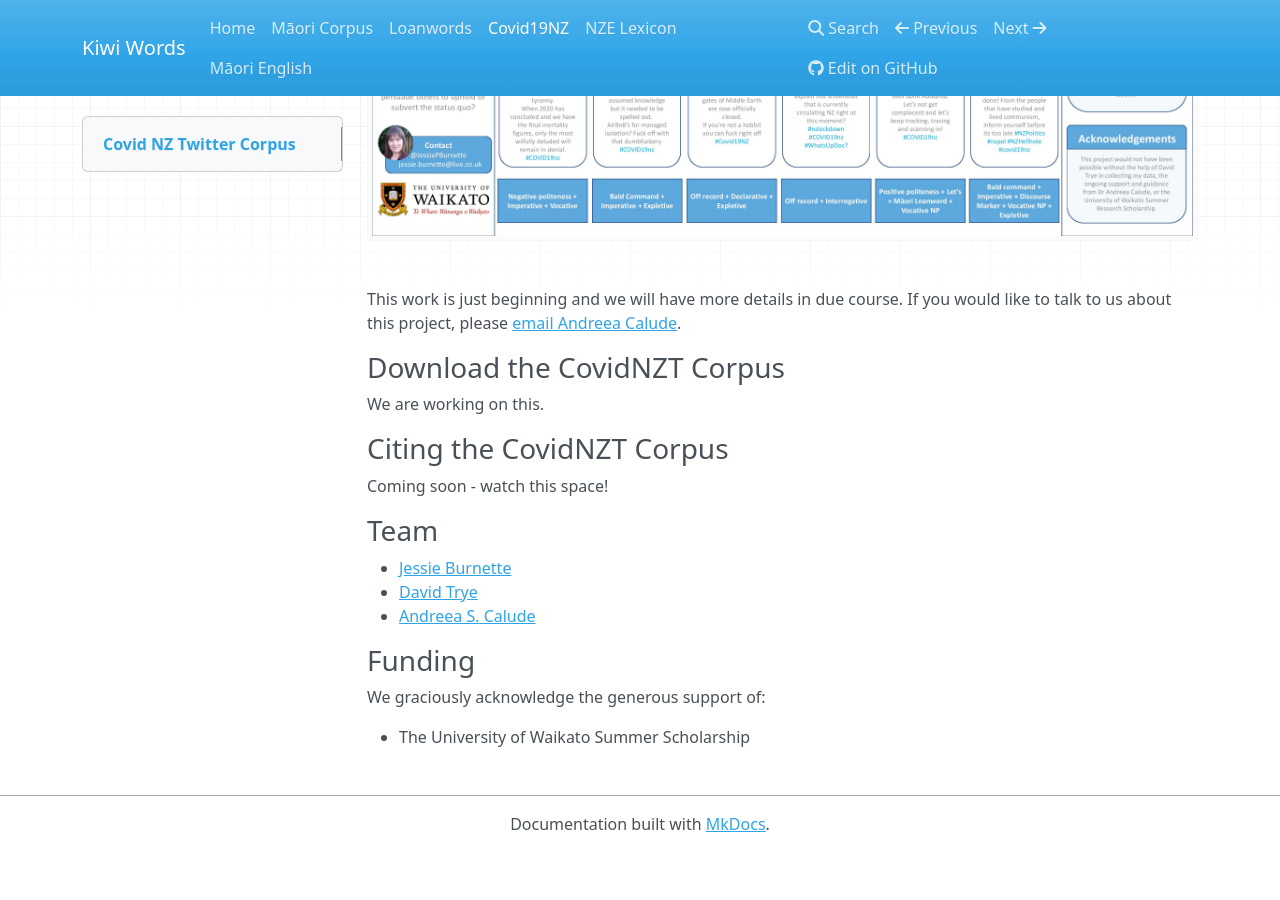
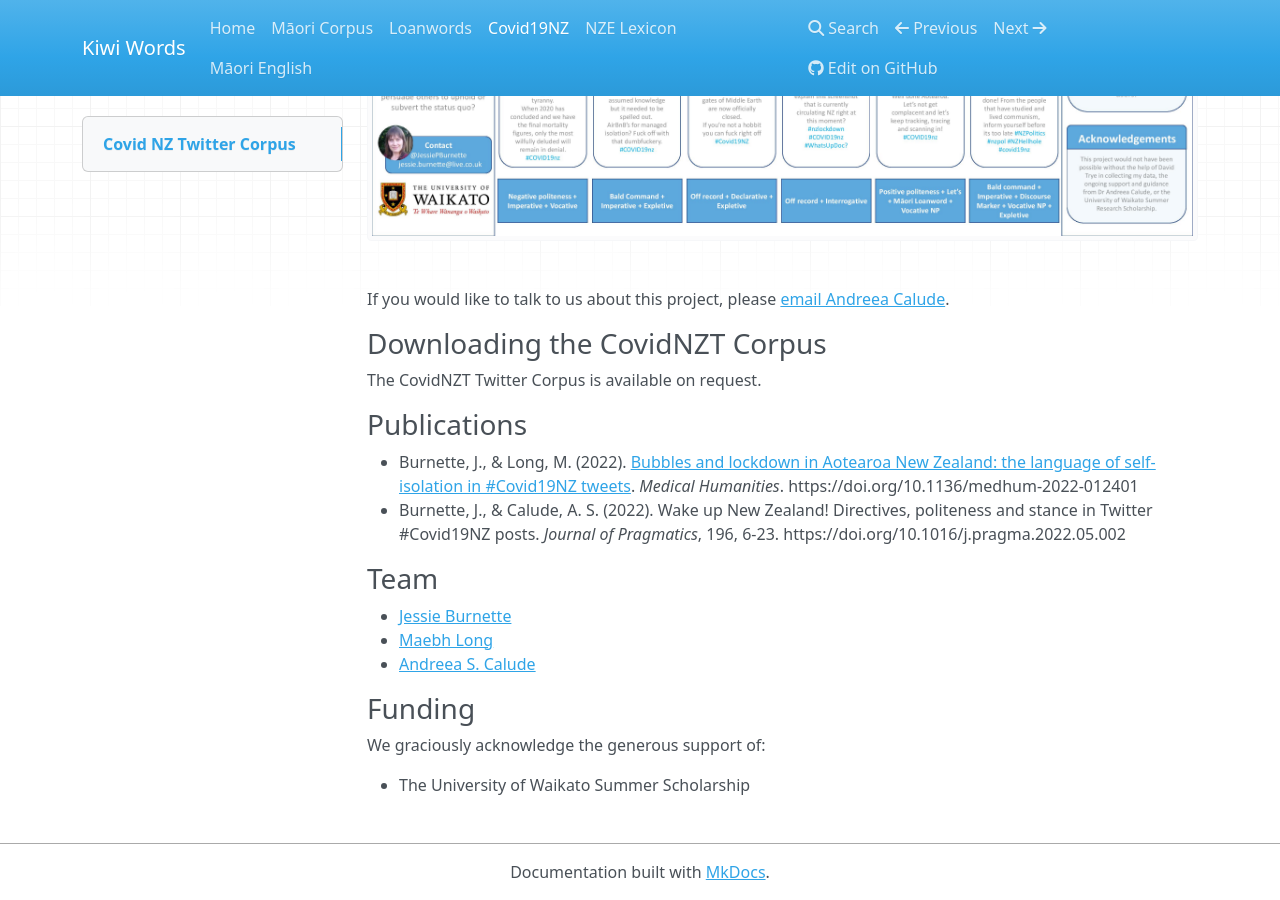
Before and after one commit to Waikato/kiwiwords, an MkDocs documentation site: the page built from docs/covidnz_corpus.md, in a window 1280 px wide and 900 px high, scrolled down 680 px. Built offline with MkDocs 1.6.1, drawn with Linux system fonts in a browser that asks for light colours; nearby versions of some CDN libraries; before the commit the page ends 1532 px from its top, so only the background shows below that.

Commit message:
Update covidnz_corpus.md

```diff
--- a/docs/covidnz_corpus.md
+++ b/docs/covidnz_corpus.md
@@ -3,18 +3,19 @@ The *Covid NZ Twitter (CovidNZT) Corpus* consists of 40,243 tweets obtained betw
 
 <img src="../pics/covid_poster.jpg" alt="Covid19NZ Poster"/>
 
-This work is just beginning and we will have more details in due course. If you would like to talk to us about this project, please [email Andreea Calude](mailto:andreea@waikato.ac.nz).
+If you would like to talk to us about this project, please [email Andreea Calude](mailto:andreea@waikato.ac.nz).
 
-### Download the CovidNZT Corpus
-We are working on this.
+### Downloading the CovidNZT Corpus
+The CovidNZT Twitter Corpus is available on request.
 
-### Citing the CovidNZT Corpus
-Coming soon - watch this space!
+### Publications
+- Burnette, J., & Long, M. (2022). [Bubbles and lockdown in Aotearoa New Zealand: the language of self-isolation in #Covid19NZ tweets](https://mh.bmj.com/content/early/2022/07/27/medhum-2022-012401). *Medical Humanities*. https://doi.org/10.1136/medhum-2022-012401
+- Burnette, J., & Calude, A. S. (2022). Wake up New Zealand! Directives, politeness and stance in Twitter #Covid19NZ posts. *Journal of Pragmatics*, 196, 6-23. https://doi.org/10.1016/j.pragma.2022.05.002
 
 ### Team
 
 - [Jessie Burnette](https://www.linkedin.com/in/jessie-burnette-9b243933?lipi=urn%3Ali%3Apage%3Ad_flagship3_profile_view_base_contact_details%3B5mMkT4FJT5qBJPmE8W8UzA%3D%3D)
-- [David Trye](https://www.cs.waikato.ac.nz/~dgt12/)
+- [Maebh Long](https://www.waikato.ac.nz/fass/about/staff/mlong)
 - [Andreea S. Calude](https://www.calude.net/andreea/)
 
 ### Funding
```
